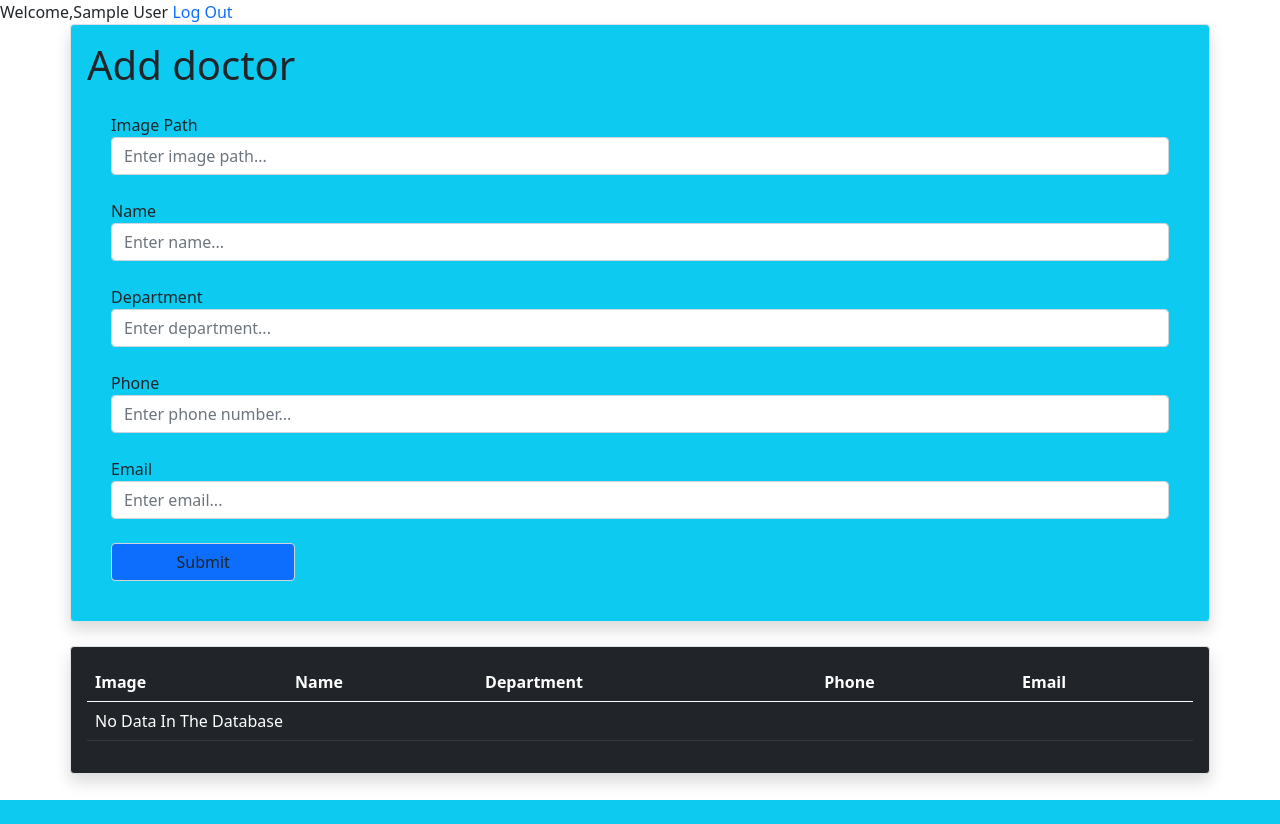
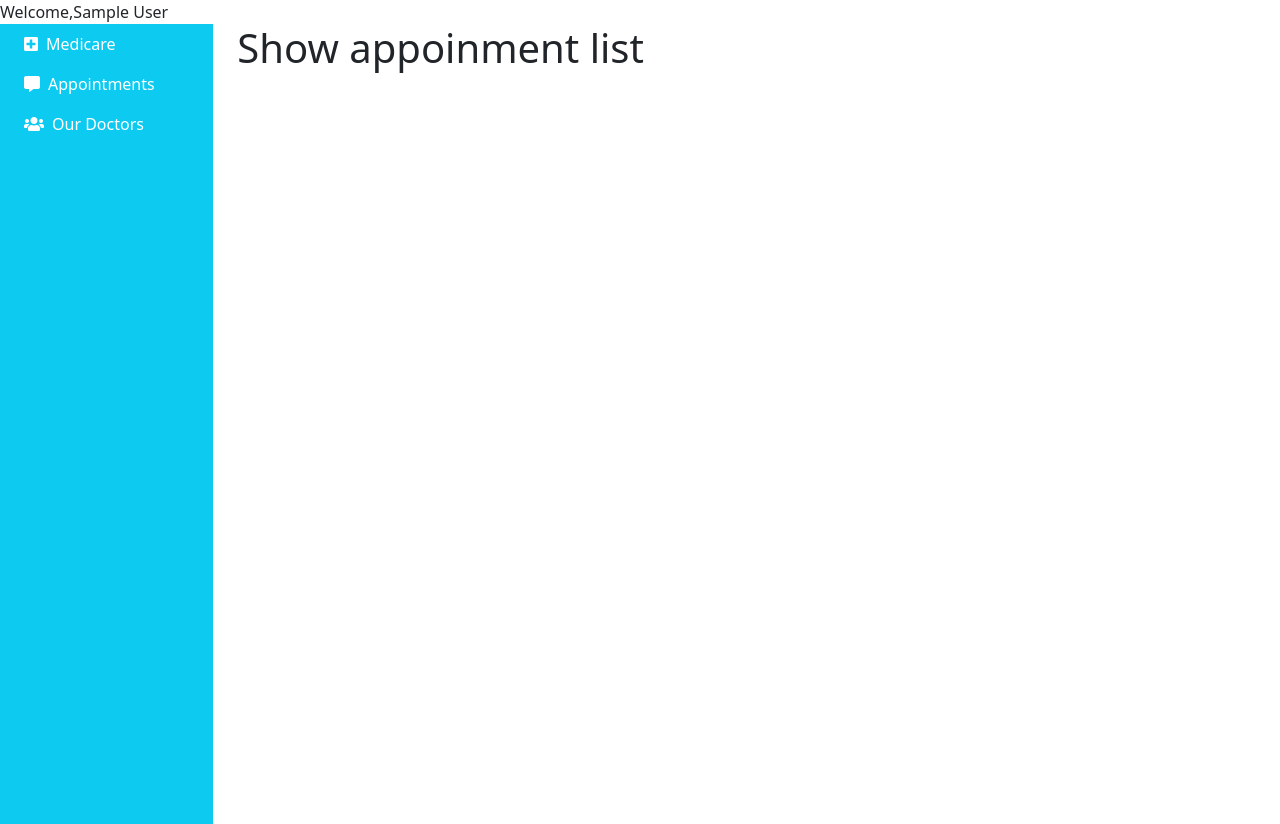
Before and after one commit to Md-Tariqul-Islam/Medicare, a PHP site: page /admin.php in a window 1280 px wide. Before the commit the page ends 800 px from the top, so only its background shows below. Run offline with PHP 8.4, Linux system fonts and the light colour scheme; the visitor is signed in with stand-in values (Sample User, id 1); data that the repository does not hold is empty.

Commit message:
Add admin sidebar

```diff
--- a/admin.php
+++ b/admin.php
@@ -1,36 +1,6 @@
 <?php
     session_start();
     echo "Welcome," . $_SESSION['name'];
-    include "dbconnect.php";
-    if(isset($_POST['submit'])){
-        $image= $_POST['dbimage'];
-        $name= $_POST['dbname'];
-        $department= $_POST['dbdepartment'];
-        $phone= $_POST['dbphone'];
-        $email=$_POST['dbemail'];
-
-        $sql="INSERT INTO ourdoctor( image, name, department, phone, email) VALUES ('$image','$name', '$department','$phone','$email')";
-
-        if(mysqli_query($link,$sql)){
-            ?>
-            <script>
-                alert("Recorded Successfully");
-            </script>
-            <?php
-        }
-        else{
-            ?>
-            <script>
-                alert("Recorded is not added Successfully");
-            </script>
-            <?php
-        }
-        mysqli_close($link);
-    }
-  // data select
-  $select_sql = "SELECT * FROM ourdoctor";
-  $allData=mysqli_query($link,$select_sql);
-
 ?>
 
 
@@ -55,43 +25,46 @@
   </head>
   <body>
 
-    <a class="text-decoration-none" href="login.php">Log Out</a>
 
-    <div class="container card-body border bg-info shadow rounded">
-        <h1 class="card-title">Add doctor</h1>
-        <form action="" method="post">
 
-            <div class="m-4">
-                <label for="image">Image Path</label>
-                <input type="text" class="form-control" id="image" name="dbimage" placeholder="Enter image path..." required>
+
+
+    <div class="container-fluid">
+      <div class="row min-vh-100 flex-nowrap">
+
+        <!-- Sidebar With Navbar -->
+        <aside class="col-auto col-md-3 col-xl-2 px-sm-2 px-0 bg-info sticky-top">
+            <div class="d-flex flex-column align-items-center align-items-sm-start px-3 pt-2 text-white sticky-top">
+            <a class="d-flex align-items-center pb-3 mb-md-0 me-md-auto text-white text-decoration-none" href="admin.php">
+                <i class="fas fa-plus-square"></i>
+                <span class="px-2 d-none d-sm-inline">Medicare</span>
+                </a>
+
+            <a href="admin.php" class="d-flex align-items-center pb-3 mb-md-0 me-md-auto text-white text-decoration-none">
+                <i class="fas fa-comment-alt"></i>
+                <span class="px-2 d-none d-sm-inline">Appointments</span>
+            </a>
+            <a href="doctor.php" class="d-flex align-items-center pb-3 mb-md-0 me-md-auto text-white text-decoration-none">
+                    <i class="fas fa-users"></i>
+                <span class="px-2 d-none d-sm-inline">Our Doctors</span>
+            </a>
             </div>
+        </aside>
 
-            <div class="m-4">
-                <label for="name">Name</label>
-                <input type="text" class="form-control" id="name" name="dbname" placeholder="Enter name..." required>
+
+        <main class="col px-0">
+            <div class="container">
+                <h1>Show appoinment list</h1>
             </div>
+        </main>
 
-            <div class="m-4">
-                <label for="department">Department</label>
-                <input type="text" class="form-control" id="department" name="dbdepartment" placeholder="Enter department..." required>
-            </div>
 
-            <div class="m-4">
-                <label for="phone">Phone</label>
-                <input type="text" class="form-control" id="phone" name="dbphone" placeholder="Enter phone number..." required>
-            </div>
+      </div>
+    </div>
 
-            <div class="m-4">
-                <label for="email">Email</label>
-                <input type="email" class="form-control" id="email" name="dbemail" placeholder="Enter email..." required>
-            </div>
 
-            <div class="m-4 col-2">
-                <button type="submit" class="form-control bg-primary" id="submit" name="submit">Submit</button>
-            </div>
 
-        </from>
-    </div>
+    <!-- Add doctor -->
 
 
 
@@ -100,44 +73,18 @@
 
 
 
-    <div class="container card-body border bg-dark shadow rounded my-4">
-        <div class="table-responsive">
-            <table class="table table-dark table-hover">
-                <thead>
-                    <tr>
-                        <th>Image</th>
-                        <th>Name</th>
-                        <th>Department</th>
-                        <th>Phone</th>
-                        <th>Email</th>
-                    </tr>
-                </thead>
 
-                <tbody>
-                <?php
-                    if( mysqli_num_rows($allData)>0){
-                    while($fetchData=mysqli_fetch_assoc($allData)) {?>
 
-                    <tr>
-                        <td><?php echo $fetchData['image'];?></td>
-                        <td><?php echo $fetchData['name'];?></td>
-                        <td><?php echo $fetchData['department'];?></td>
-                        <td><?php echo $fetchData['phone'];?></td>
-                        <td><?php echo $fetchData['email'];?></td>
-                    </tr>
-                    <?php }?>
-                    <?php }else{?>
-                    <tr>
-                        <td colspan="5">
-                            <p class="mb-0">No Data In The Database</p>
-                        </td>
-                    </tr>
-                    <?php }?>
 
-                </tbody>
-            </table>
-        </div>
-    </div>
+
+
+
+
+
+
+
+
+
 
 
 
```
Also changed, not shown: doctor.php (added, +192 -0 lines).
